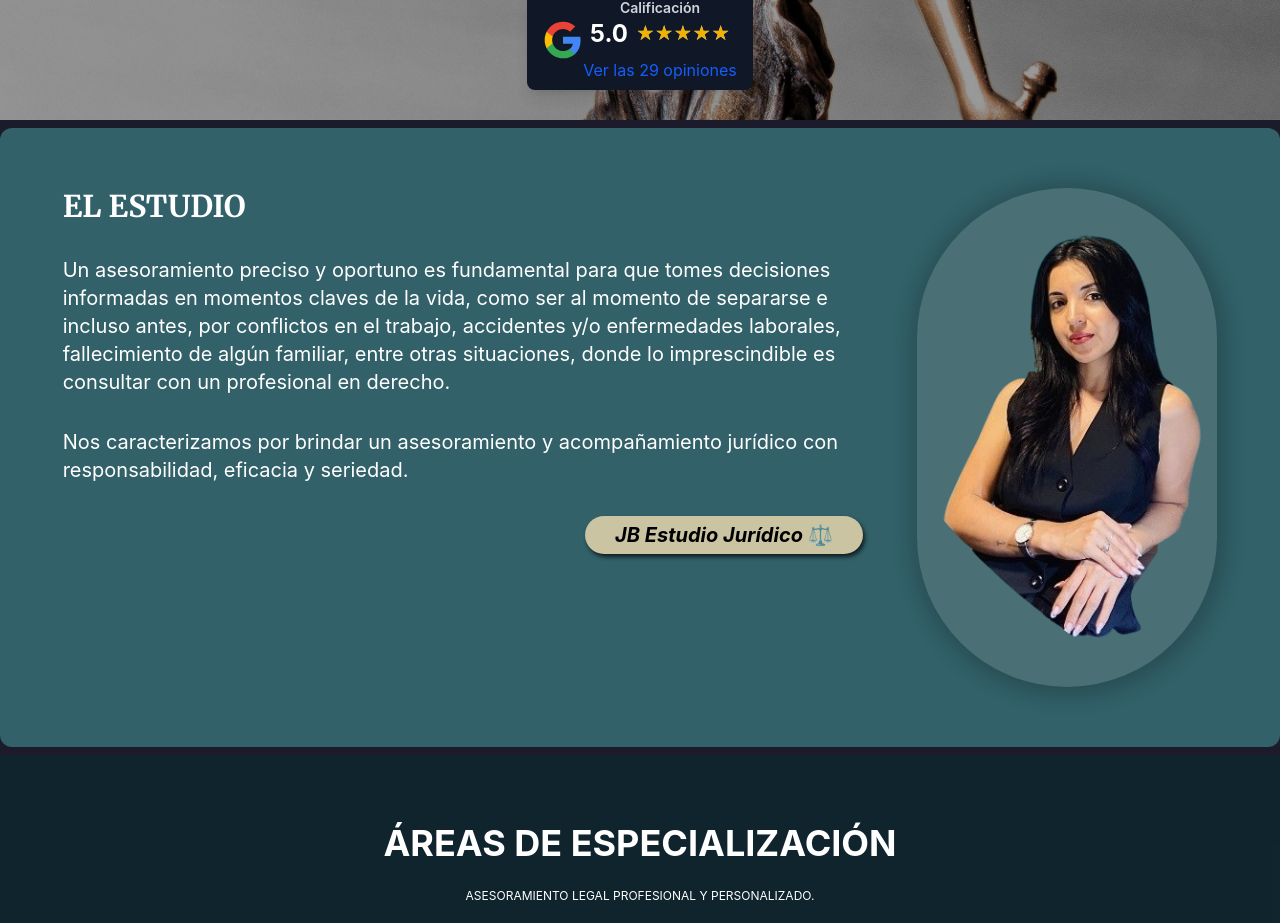
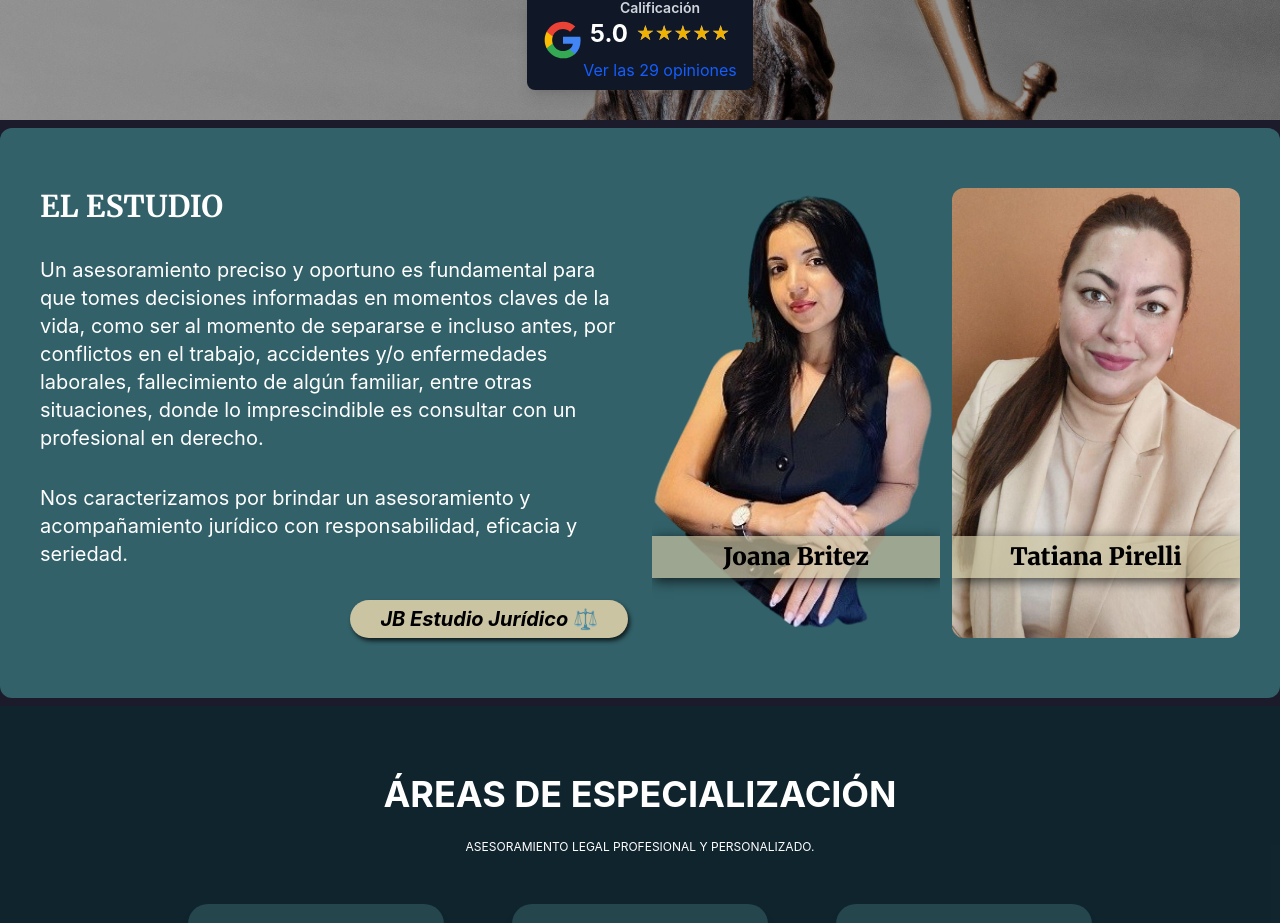
Before and after one commit to louisrubin/jb-app, a React (Vite) app: page / in a window 1280 px wide. Shown: the part 680-1603 px from the top of the page. Built offline with nearby package versions, Linux system fonts and the light colour scheme; no server answers; a web font is replaced by a local one.

Commit message:
added photo Tatiana

```diff
--- a/src/components/ElEstudio.css
+++ b/src/components/ElEstudio.css
@@ -28,10 +28,31 @@
     }
   }
 
-.estudio-right {
-    padding: 2.5em 0;
-    padding-left: 1em;
-    background-color: rgba(168, 168, 168, 0.2) ;
-    border-radius: 300px;
-    box-shadow: 2px 2px 20px 8px rgba(0, 0, 0, 0.2);
+#p-nombres-abogadas {
+    color: black;
+    font-family: "Merriweather", serif;
+    font-weight: 900;
+    font-size: clamp(0.5rem, 5vw, 1.5rem);
+    box-shadow: 2px 3px 12px rgba(0,0,0,0.7);
 }
+
+@media (width: 1024px) and (height: 600px) {
+    .estudio-right  {
+        height: 450px;
+        width: fit-content;
+        gap: 80px;
+        margin: auto;
+    }
+}
+
+@media (min-width: 641px) and (max-width: 767) {
+    .estudio-right .hei {
+        width: 100%;
+    }
+}
+
+@media (max-width: 350px) {
+    .estudio-left p {
+        font-size: 5vw;
+    }
+}
--- a/src/components/ElEstudio.tsx
+++ b/src/components/ElEstudio.tsx
@@ -1,13 +1,16 @@
-import { useState } from 'react';
-import jbEstudio from '../assets/jb-removebg2.png';
+import img1 from '../assets/jb-removebg2.png';
+// import img1 from '../assets/tatiana-pirelli.jpeg';
+import img2 from '../assets/tatiana-pirelli.jpeg';
 import './ElEstudio.css';
+import details from '../details';
 
 const ElEstudio = () => {
     return(
-        <div id="presentation-container" className="md:flex justify-evenly gap-8 scroll-mt-45 mx-auto py-15 px-10 2xl:px-75 my-2 text-start bg-gray-300 rounded-xl">
-            <div className="estudio-left flex flex-col gap-8 md:w-2/3 text-xl ">
+        <div id="presentation-container" className="flex flex-col xl:flex-row justify-evenly gap-6 scroll-mt-45 mx-auto py-15 px-10 2xl:px-40 my-2 text-start bg-gray-300 rounded-xl">
+            {/* LADO IZQUIERDO */}
+            <div className="estudio-left flex flex-col gap-8 md:w-[90%] mx-auto xl:w-1/2 text-xl ">
 
-                <h2 className="self-start text-3xl font-bold uppercase">El Estudio</h2>
+                <h2 className="text-center xl:self-start text-3xl font-bold uppercase">El Estudio</h2>
 
                 <p>Un asesoramiento preciso y oportuno es fundamental para que tomes decisiones informadas en momentos claves de la vida, como ser al momento de separarse e incluso antes, por conflictos en el trabajo, accidentes y/o enfermedades laborales, fallecimiento de algún familiar, entre otras situaciones, donde lo imprescindible es consultar con un profesional en derecho.</p>
 
@@ -16,14 +19,34 @@ const ElEstudio = () => {
                 <strong className={`strong-JB self-end text-right italic select-none bg-[#cac4a2]`}>JB Estudio Jurídico <span className="not-italic">⚖️</span></strong>
             </div>
 
-            <div className="estudio-right mt-10 md:mt-0  lg:w-1/4 ">
-                {/* <h1 className="text-center p-30 ">right side</h1> */}
-                <img src={ jbEstudio } className=' mx-auto my-auto '/>
+            {/* LADO DERECHO */}
+            <div className="estudio-right flex flex-col xl:w-1/2 md:flex-row md:justify-evenly gap-3 text-xl rounded-xl">
+
+                { abogadasList.map( (item, index) => (
+                    <div key={index} className='relative md:w-1/2 max-h-[450px] max-w-[300px] mx-auto rounded-xl overflow-hidden'>
+                        <img src={ item.imagen } className='select-none w-full h-full object-cover'/>
+                        <p id='p-nombres-abogadas' className='absolute py-1 bottom-15 w-full text-center bg-[rgba(202,196,162,0.7)]'>{item.nombre}</p>
+                    </div>
+                ))}
+
             </div>
         </div>
 
     );
 }
 
+const abogadasList = [
+    {
+        nombre: details.abogada1_name,
+        imagen: img1,
+        styles: '',
+    },
+    {
+        nombre: details.abogada2_name,
+        imagen: img2,
+        styles: '',
+    },
+]
+
 
 export default ElEstudio;
--- a/src/details.tsx
+++ b/src/details.tsx
@@ -6,6 +6,10 @@ const details = {
     nombre: 'JB Estudio Jurídico',
     descripcion: 'ABOGADAS',
     especialidad: 'Especialistas en Familia, Sucesiones, Laboral, ART, Jubilaciones.',
+
+    // ABOGADAS
+    abogada1_name: 'Joana Britez',
+    abogada2_name: 'Tatiana Pirelli',
 
     // INFO TELEFONO
     telArea: '3624',
```
Also changed, not shown: src/assets/menu-icon2.png (deleted), src/assets/tatiana-pirelli.jpeg (added).
